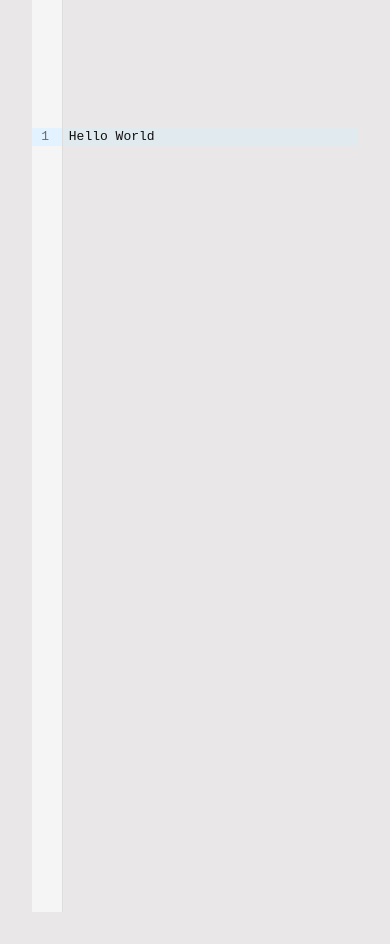
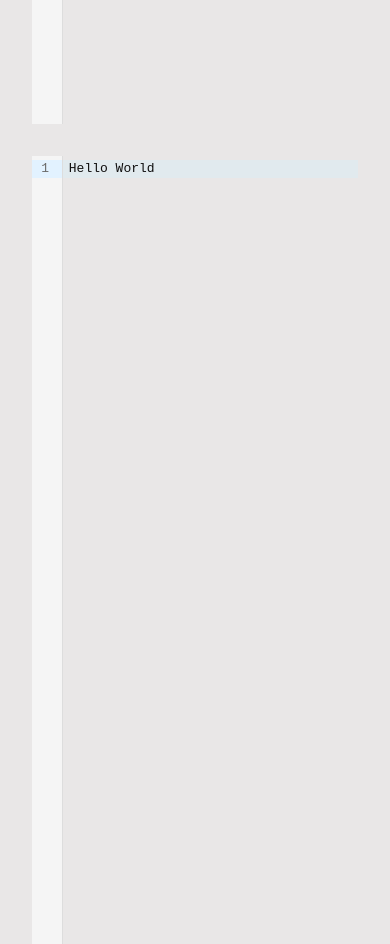
Before and after one commit to cedrata/brainfuck-compiler, a SvelteKit app: page / in a window 390 px wide. Shown: the part 720-1664 px from the top of the page. Built offline with nearby package versions, Linux system fonts and the light colour scheme.

Commit message:
[UPDATE] add separation between text editors vertically

```diff
--- a/src/routes/+page.svelte
+++ b/src/routes/+page.svelte
@@ -42,8 +42,8 @@
 		<div class="lg:col-start-1 max-md:row-start-2 lg:row-start-2 lg:row-span-2">
 			<CodeMirror {rect} />
 		</div>
-		<div class="lg:hidden h-8 " />
-		<div class="lg:col-start-2 max-md:row-start-3 lg:row-start-2 lg:row-span-2">
+		<div class="lg:hidden h-8 max-md:row-start-3" />
+		<div class="lg:col-start-2 max-md:row-start-4 lg:row-start-2 lg:row-span-2">
 			<CodeMirror {rect} />
 		</div>
 	</section>
```
